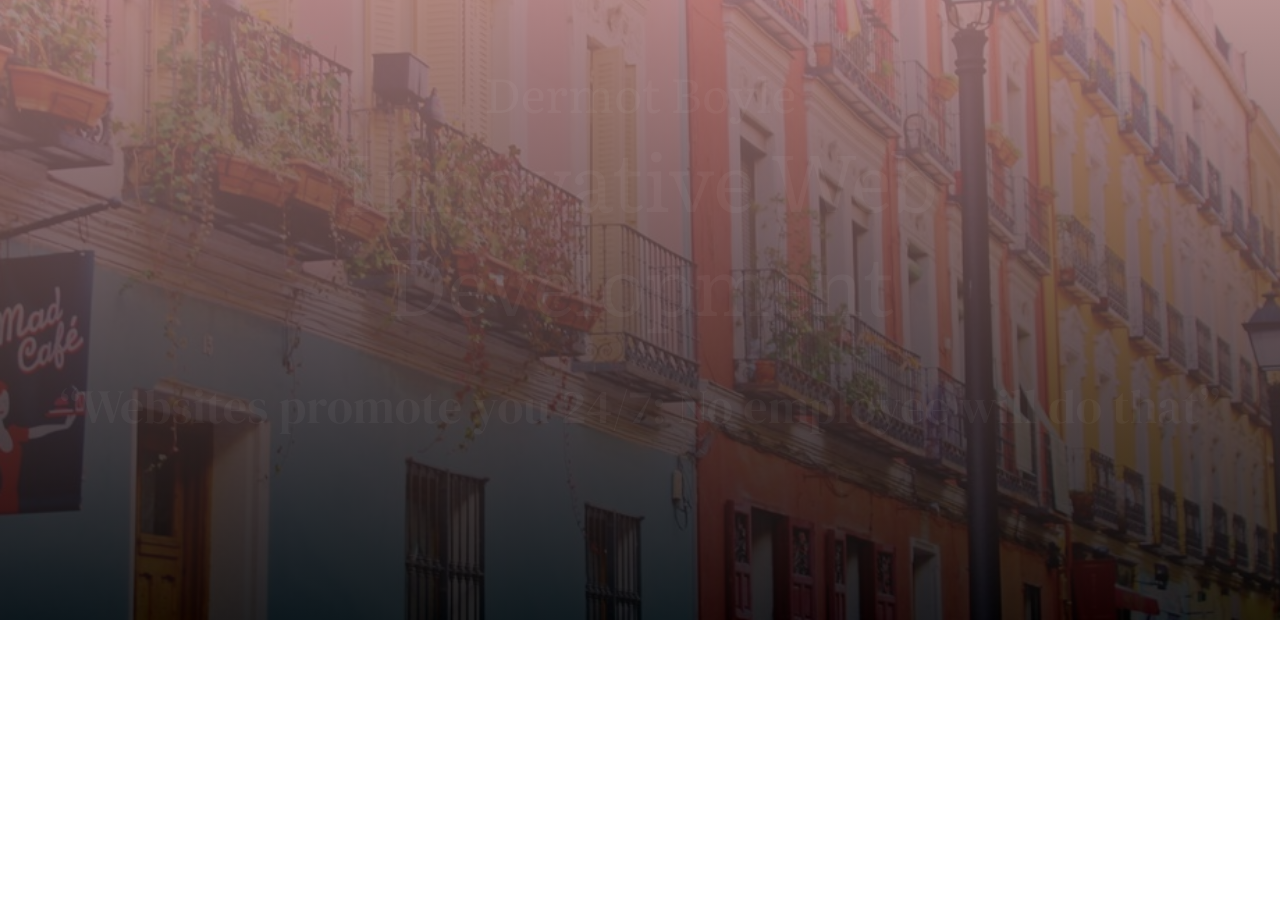
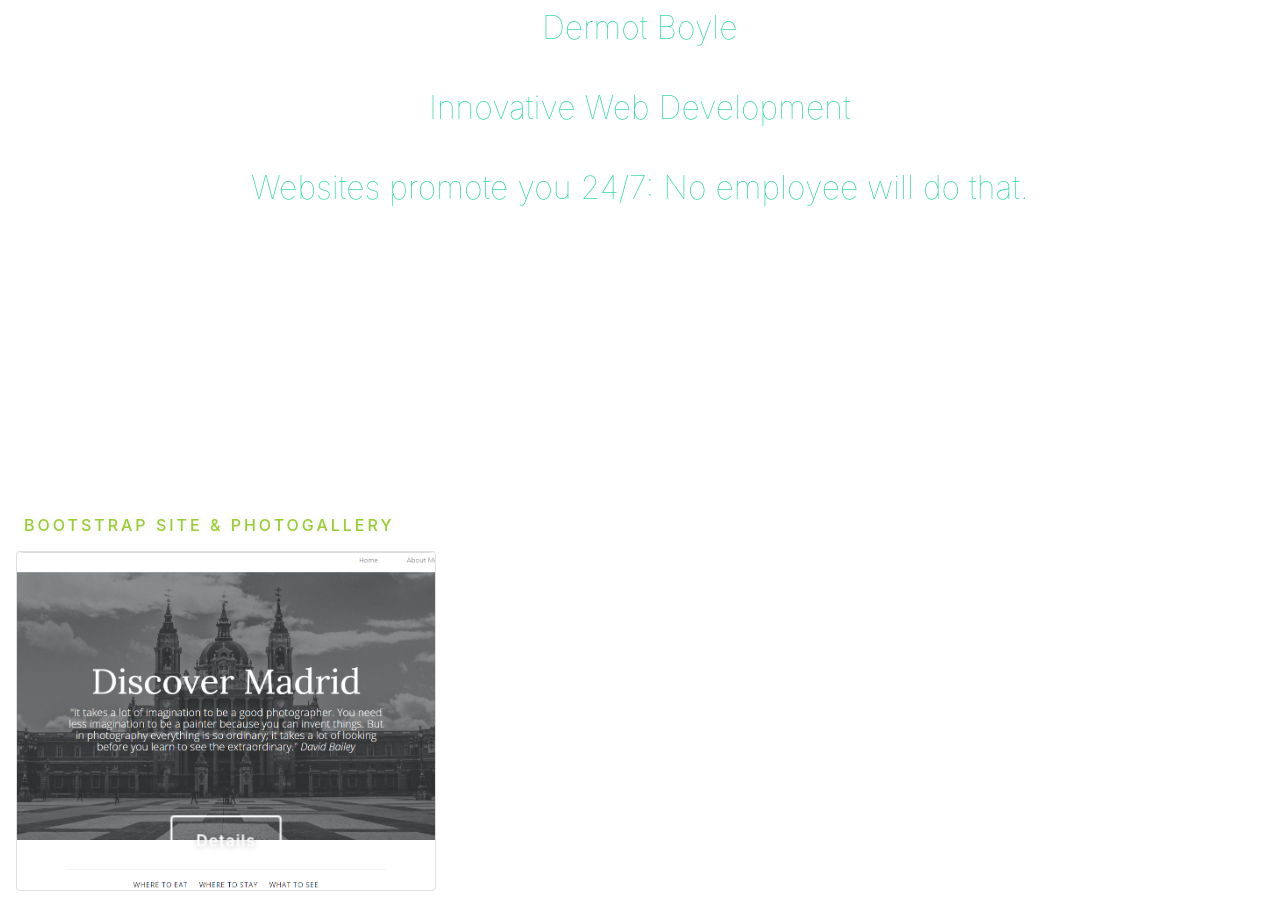
Before and after one commit to DermotBoyle/hooks_site, a React (Create React App) app: page / in a window 1280 px wide. Shown: the part 180-1103 px from the top of the page. Before the commit the page ends 800 px from the top, so only its background shows below. Built offline with nearby package versions, Linux system fonts and the light colour scheme.

Commit message:
3d transform on objects

```diff
--- a/package.json
+++ b/package.json
@@ -4,6 +4,7 @@
   "private": true,
   "dependencies": {
     "bootstrap": "^4.3.1",
+    "node-sass": "^4.12.0",
     "react": "^16.8.6",
     "react-dom": "^16.8.6",
     "react-scripts": "3.0.1",
--- a/src/App.css
+++ /dev/null
@@ -1,52 +0,0 @@
-@import url("https://fonts.googleapis.com/css?family=DM+Serif+Display|Literata&display=swap");
-
-nav.navbar {
-  background-color: rgb(192, 192, 192, 0.2);
-}
-
-.heroBackground {
-  height: 100vh;
-  background: linear-gradient(
-      to bottom,
-      rgba(216, 162, 162, 0.85),
-      rgba(0, 0, 0, 0.85)
-    ),
-    url("./images/hero_site.jpg");
-  background-size: cover;
-  background-position: center;
-}
-
-.mainContent {
-  display: block;
-  text-align: center;
-  align-content: center;
-  /* background: linear-gradient(
-    to bottom,
-    rgba(0, 0, 0, 0.35),
-    rgba(0, 0, 0, 0.35)
-  ); */
-  color: white;
-}
-
-.contentWrapper {
-  height: 85vh;
-  display: flex;
-  justify-content: center;
-  align-items: center;
-}
-
-.openingQuote {
-  font-size: 3em;
-  font-family: DM Serif Display, serif;
-  margin-top: 1em;
-}
-
-.openingName {
-  font-size: 3em;
-  font-family: Literata, serif;
-}
-
-.openingTitle {
-  font-size: 5em;
-  font-family: Literata, serif;
-}
--- a/src/App.js
+++ b/src/App.js
@@ -1,11 +1,15 @@
 import React from "react";
 import Hero from "./Hero";
+import Portfolio from "./portfolio_grid";
 
 export default class App extends React.Component {
   render() {
     return (
       <>
-        <Hero />
+        <div className="everything">
+          <Hero />
+          <Portfolio></Portfolio>
+        </div>
       </>
     );
   }
--- /dev/null
+++ b/src/App.scss
@@ -0,0 +1,240 @@
+@import url("https://fonts.googleapis.com/css?family=DM+Serif+Display|Literata&display=swap");
+
+nav.navbar {
+  background-color: hsl(0, 100%, 88%);
+}
+$accent-color: #355cc9;
+
+.everything {
+  height: fit-content;
+}
+
+.mainContent {
+  display: block;
+  text-align: center;
+  align-content: center;
+  /* background: linear-gradient(
+    to bottom,
+    rgba(0, 0, 0, 0.35),
+    rgba(0, 0, 0, 0.35)
+  ); */
+  color: white;
+}
+
+.contentWrapper {
+  height: 10vh;
+  display: flex;
+  justify-content: center;
+  align-items: center;
+  text-transform: uppercase;
+  will-change: transform, opacity;
+  overflow: hidden;
+  font-size: 3em;
+  font-family: DM Serif Display, serif;
+  margin-top: 1em;
+}
+
+.h3 {
+  font-size: 3em;
+  font-family: DM Serif Display, serif;
+  margin-top: 1em;
+  font-weight: 100;
+}
+
+.transitions-item {
+  overflow: hidden;
+  width: 100%;
+  color: white;
+  display: flex;
+  justify-content: center;
+  align-items: center;
+  font-size: 2em;
+  font-weight: 100;
+  text-transfrom: uppercase;
+  will-change: transform, opacity, height;
+  white-space: nowrap;
+  cursor: pointer;
+  line-height: 80px;
+}
+
+.introAnimation {
+  max-width: fit-content;
+  padding: 2em;
+  margin-top: 5em;
+  will-change: width;
+  transition-property: all;
+  transition-timing-function: ease;
+}
+
+.wrapper {
+  height: 80vh;
+  display: flex;
+  justify-content: center;
+}
+
+.flexWrapper {
+  display: flex;
+  margin: 0;
+  flex-flow: row wrap;
+}
+
+.card {
+  width: 420px;
+  height: 340px;
+  margin: 1em;
+  perspective: 1500px;
+  margin-bottom: 2em;
+  .content {
+    position: relative;
+    width: 100%;
+    height: 100%;
+    transform-style: preserve-3d;
+    transition: 2s;
+  }
+}
+
+.more {
+  display: none;
+
+  &:checked ~ .content {
+    transform: rotateY(180deg);
+  }
+}
+
+.wrapper {
+  display: flex;
+  flex-flow: row wrap;
+  justify-content: center;
+}
+
+.front1 {
+  background-image: url(./images/portfolio1.png);
+  width: 100%;
+  background-position: center center;
+}
+
+.front,
+.back {
+  position: absolute;
+  top: 0;
+  left: 0;
+  width: 100%;
+  height: 100%;
+  backface-visibility: hidden;
+  transform-style: preserve-3d;
+  border-radius: 6px;
+
+  .inner {
+    height: 100%;
+    display: grid;
+    padding: 1.5em;
+    transform: translateZ(80px) scale(0.94);
+  }
+}
+
+.front {
+  background-color: #fff;
+  background-size: cover;
+  &:after {
+    position: absolute;
+    top: 0;
+    left: 0;
+    width: 100%;
+    display: block;
+    border-radius: 6px;
+    backface-visibility: hidden;
+    background: linear-gradient(
+      40deg,
+      rgba(67, 138, 243, 0.7),
+      rgba(255, 242, 166, 0.7)
+    );
+  }
+  .inner {
+    grid-template-rows: 5fr 1fr 1fr 2fr 1fr;
+    justify-items: center;
+  }
+}
+
+.titleofproject {
+  padding: 0 1.5em;
+  font-size: 1em;
+  margin-bottom: 0.3em;
+  text-transform: uppercase;
+  letter-spacing: 3px;
+  color: yellowgreen;
+  font-weight: 500;
+  text-shadow: 0 0 6px rgba(0, 0, 0, 0.1);
+}
+
+.back {
+  transform: rotateY(180deg);
+  background-color: #fff;
+  border: 2px solid rgb(240, 240, 240);
+  .inner {
+    grid-template-rows: 1fr 2fr 1fr 2fr 14fr 1fr 1fr;
+    grid-template-columns: repeat(4, auto);
+    grid-column-gap: 0.8em;
+    justify-items: center;
+  }
+
+  .info {
+    position: relative;
+    display: flex;
+    align-items: center;
+    color: black;
+    grid-row: 5;
+    grid-column: 1/-1;
+    font-size: 0.86em;
+    border-radius: 5px;
+    font-weight: 600px;
+    line-height: 1.4em;
+    overflow: auto;
+    padding-right: 10px;
+    &:not(:first-of-type):before {
+      content: "";
+      position: absolute;
+      left: -0.9em;
+      height: 18px;
+      width: 1px;
+      background-color: #ccc;
+    }
+  }
+}
+
+.button {
+  grid-row: -1;
+  letter-spacing: 1px;
+  font-weight: 600;
+  padding: 0 1.5em;
+  border-radius: 4px;
+  line-height: 2.9em;
+  background-color: transparent;
+  border: solid 2px #fff;
+  color: #fff;
+  left: 50%;
+  margin: 0;
+  backface-visibility: hidden;
+  transition: 0.3s ease-in-out;
+  text-shadow: 0 0 6px rgba(0, 0, 0, 0.3);
+
+  &:hover {
+    background-color: #fff;
+    box-shadow: 0 0 50px rgba(0, 0, 0, 0.5);
+    text-shadow: none;
+    color: $accent-color;
+  }
+
+  &.return {
+    line-height: 3em;
+    color: $accent-color;
+    border-color: $accent-color;
+    text-shadow: none;
+    grid-column: 2;
+    width: 6em;
+  }
+  &:hover {
+    background-color: $accent-color;
+    color: #fff;
+    box-shadow: none;
+  }
+}
--- a/src/Hero.js
+++ b/src/Hero.js
@@ -1,37 +1,103 @@
-import React, { useState, useRef } from "react";
+import React, { useState, useRef, useEffect, useCallback } from "react";
 import NavBar from "./Navbar";
-import { useSpring, animated, useChain } from "react-spring";
+import { animated, useTransition } from "react-spring";
 
 const Hero = () => {
-  const [open, set] = useState(false);
-  const springRef = useRef();
-  const transitionRef = useRef();
-  const fade = useSpring({
-    ref: springRef,
-    config: { friction: 100 },
-    from: { opacity: 0, transform: "translate3d(0,40px,0)" },
-    to: [
-      { opacity: 1, transform: "translate3d(0,0px,0)" },
-      { opacity: 0, transform: "translate3d(0, - 40px,0)" }
+  const ref = useRef([]);
+  const [items, set] = useState([]);
+  const [button, setButtonState] = useState(true);
+  const transitions = useTransition(items, null, {
+    from: {
+      opacity: 0,
+      height: 0,
+      innerHeight: 0,
+      transform: "perspective(600px) rotateX(0deg)",
+      color: "#8fa5b6"
+    },
+    enter: [
+      { opacity: 1, height: 80, innerHeight: 80 },
+      { transform: "perspective(600px) rotateX(0deg)", color: "#28d79f" },
+      { transform: "perspective(600px) rotateX(0deg)" }
     ],
-    delay: 200
+    leave: [
+      { color: "#c23369" },
+      { innerHeight: 0 },
+      { opacity: 0, height: 0 }
+    ],
+    update: { color: "#28b4d7" }
   });
 
-  useChain([springRef, transitionRef]);
+  const reset = useCallback(() => {
+    ref.current.map(clearTimeout);
+    ref.current = [];
+    set([]);
+    ref.current.push(
+      setTimeout(
+        () =>
+          set([
+            "Dermot Boyle",
+            "Innovative Web Development",
+            "Websites promote you 24/7: No employee will do that."
+          ]),
+        2000
+      )
+    );
+    ref.current.push(
+      setTimeout(
+        () =>
+          set([
+            "Dermot Boyle",
+
+            "Websites promote you 24/7: No employee will do that."
+          ]),
+        5000
+      )
+    );
+    ref.current.push(
+      setTimeout(
+        () =>
+          set([
+            "Dermot Boyle",
+            "JavaScript Developer",
+            "Websites promote you 24/7: No employee will do that."
+          ]),
+        8000
+      )
+    );
+
+    ref.current.push(
+      setTimeout(() => set(["Dermot Boyle", "JavaScript Developer"]), 10000)
+    );
+  }, []);
+
+  useEffect(() => void reset(), []);
 
   return (
-    <div className="heroBackground">
+    <div className="Container">
       <NavBar />
-      <animated.div style={fade} className="contentWrapper">
-        <div className="mainContent">
-          <h5 className="openingName">Dermot Boyle</h5>
-          <h1 className="openingTitle">Innovative Web</h1>
-          <h1 className="openingTitle">Development</h1>
-          <h5 className="openingQuote">
-            “Websites promote you 24/7: No employee will do that”{" "}
-          </h5>
-        </div>
-      </animated.div>
+      <div className="wrapper">
+        {setButtonState === false ? (
+          <button className="startButton" onClick={() => setButtonState(true)}>
+            Click Me!
+          </button>
+        ) : (
+          <button className="startButton" style={{ display: "none" }}></button>
+        )}
+        <main className="introAnimation">
+          {transitions.map(({ item, props: { innerHeight, ...rest }, key }) => (
+            <animated.div
+              className="transitions-item"
+              key={key}
+              style={rest}
+              onClick={reset}
+            >
+              <animated.div style={{ overflow: "hidden", height: innerHeight }}>
+                {item}
+              </animated.div>
+            </animated.div>
+          ))}
+        </main>
+      </div>
     </div>
   );
 };
--- a/src/Navbar.js
+++ b/src/Navbar.js
@@ -1,5 +1,5 @@
 import React from "react";
-import "./App.css";
+import "./App.scss";
 
 import {
   Collapse,
--- /dev/null
+++ b/src/portfolio_grid.js
@@ -0,0 +1,45 @@
+import React from "react";
+
+function Portfolio() {
+  return (
+    <div className="flexWrapper">
+      <article className="cardWrapper">
+        <h2 className="titleofproject">BootStrap site & Photogallery</h2>
+        <div className="card">
+          <input
+            type="checkbox"
+            id="card1"
+            class="more"
+            aria-hidden="true"
+          ></input>
+
+          <div className="content">
+            <div className="front1 front">
+              <div className="inner">
+                <label for="card1" class="button" aria-hidden="true">
+                  Details
+                </label>
+              </div>
+            </div>
+            <div className="back">
+              <div className="inner">
+                <div className="info">
+                  <p>
+                    A website built for a photo blogger. Things of note: it was
+                    built to practice using HTML5, CSS3 andd BootStrap for
+                    styling. It was also important for it to be responsive.{" "}
+                  </p>
+                </div>
+                <label for="card1" className="button return" aria-hidden="true">
+                  <i className="fas fa-arrow-left">&larr;</i>
+                </label>
+              </div>
+            </div>
+          </div>
+        </div>
+      </article>
+    </div>
+  );
+}
+
+export default Portfolio;
```
Also changed, not shown: src/images/portfolio1.png (added), 1 other file (tests, documents, lock files or other folders).
